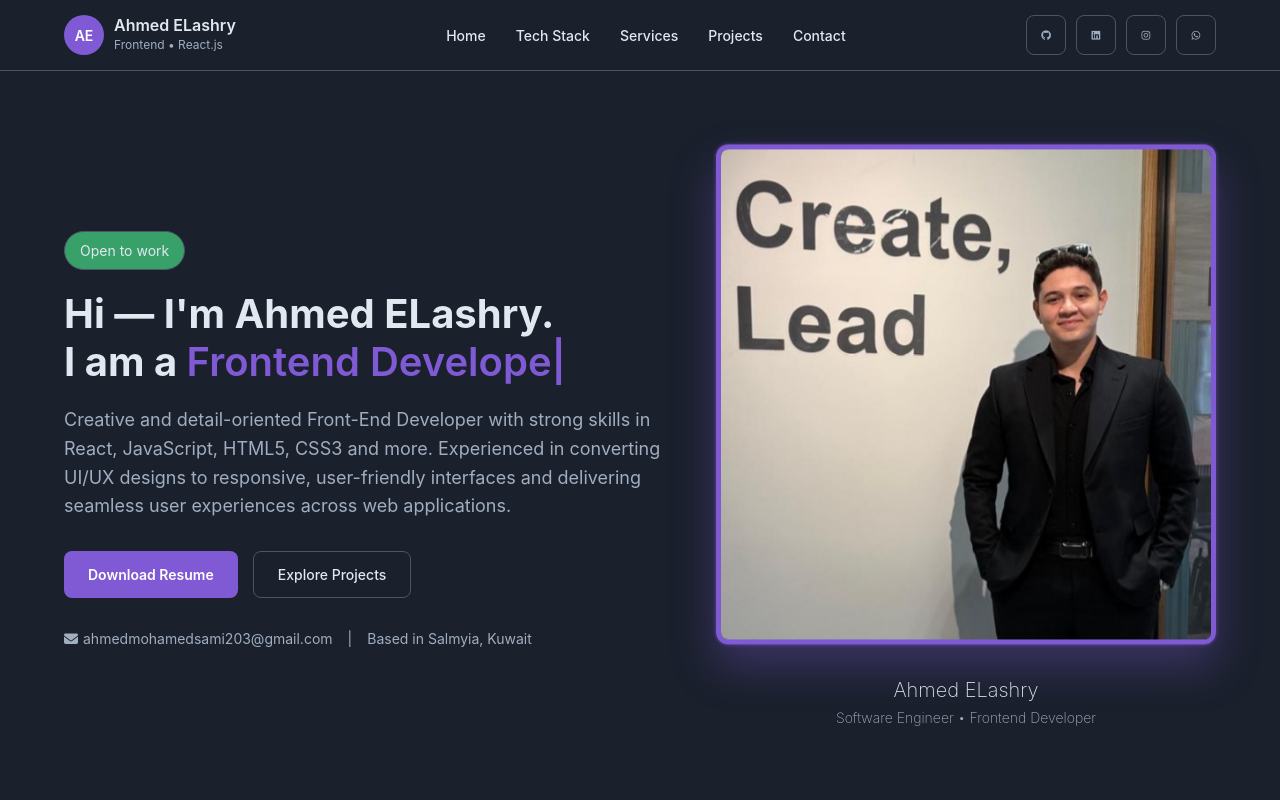
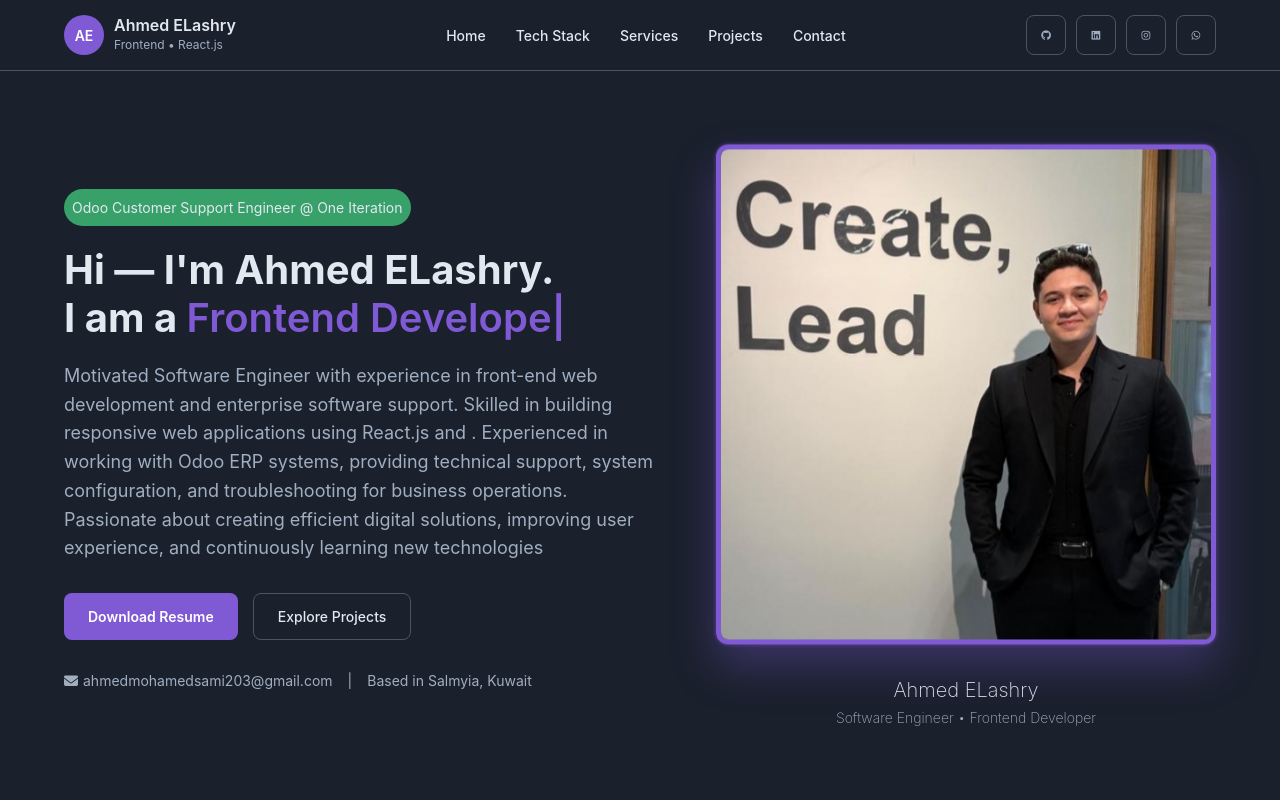
Before and after one commit to AAshry10/Ashry-Portfolio, a React (Create React App) app: page / in a window 1280 px wide. Shown: the top 800 px of the page. Built offline with nearby package versions, Linux system fonts and the light colour scheme.

Commit message:
V . ( One Iteration New Position )

```diff
--- /dev/null
+++ b/src/JSON DB/Experience.json
@@ -0,0 +1,34 @@
+[
+    {
+        "id": 1,
+        "courses" : [
+            {
+                "courseName": "Front-End Development",
+                "institution": "CCIC-Consulting Of Computer & Information Center",
+                "duration": "Jul 2023 - Sep 2023"
+            },
+            {
+                "courseName": "Front-End Development",
+                "institution": "ITI - Information Technology Institute",
+                "duration": "Jul 2024- Sep 2023"
+            },
+            {
+                "courseName": "Front-End Development - ReactJs",
+                "institution": "Udemy - React The Complete Guide",
+                "duration": "Oct 2025 - Jan 2026"
+            }
+        ]
+    },
+    {
+        "id": 2,
+        "positions": [
+            {
+                "title": "Odoo Customer Support Engineer",
+                "company": "One Iteration",
+                "CompanyWebsiteURL": "https://www.one-iteration.com",
+                "duration": "FEB 2026 - Present",
+                "emplymentType": "Internship"
+            }
+        ]
+    }
+]
--- a/src/JSON DB/Services.json
+++ b/src/JSON DB/Services.json
@@ -25,5 +25,19 @@
       "Installed apps integration",
       "Mobile-first approach"
     ]
+  },
+  {
+    "id": 3,
+    "title": "Odoo Implementation",
+    "description": "End-to-end Odoo implementation including system setup, module configuration, and business workflow optimization to help companies manage their operations efficiently.",
+    "background": "linear-gradient(135deg, #875A7B 0%, #875A7B 100%)",
+    "popuplogo": "fa-solid fa-gears",
+    "popupdescription": "Professional Odoo implementation service covering installation, configuration, and customization of Odoo modules to align the system with your business processes and improve operational efficiency.",
+    "popupfeatureslist": [
+      "Odoo system setup and deployment",
+      "Configuration of core modules (Sales, Inventory, Accounting, Manufacturing)",
+      "Business workflow analysis and optimization",
+      "User training and system support"
+    ]
   }
 ]
--- a/src/components/Home/Home.css
+++ b/src/components/Home/Home.css
@@ -55,6 +55,28 @@
     font-size: 1.4rem;
     color: var(--text-color);
     background: var(--success-color);
+}
+
+.current-position-badge {
+    display: inline-flex;
+    align-items: center;
+    gap: 0.8;
+    background-color: var(--success-color);
+    padding: 0.8rem;
+    border-radius: 50px;
+    margin-bottom: 2rem;
+    font-size: 1.4rem;
+    color: var(--text-color);
+}
+
+.current-position-badge a {
+    text-decoration: none;
+    color: var(--text-color);
+    transition: all .1s ease-in-out;
+}
+
+.current-position-badge a:hover {
+    color: var(--accent-color);
 }
 
 .home-content h1{
--- a/src/components/Home/Home.jsx
+++ b/src/components/Home/Home.jsx
@@ -1,4 +1,5 @@
 import React, { useState, useEffect, useMemo } from 'react';
+import Experiences from "../../JSON DB/Experience.json";
 import './Home.css';
 
 const Home = () => {
@@ -6,7 +7,7 @@ const Home = () => {
   const [currentTextIndex, setCurrentTextIndex] = useState(0);
   const [isDeleting, setIsDeleting] = useState(false);
 
-  const texts = useMemo(() => ['Software Engineer', 'Frontend Developer', 'Shopify Developer'], []);
+  const texts = useMemo(() => ['Software Engineer', 'Frontend Developer', 'Shopify Developer', 'Odoo Implementer'], []);
 
   useEffect(() => {
     const typeSpeed = 100;
@@ -43,45 +44,90 @@ const Home = () => {
     // Create a link element
     const link = document.createElement('a');
     // Set the file path - update this path to your actual CV file
-    link.href = '/assets/Ashry-CV.pdf'; // Change this to your actual CV file
-    link.download = 'Ashry-CV.pdf'; // The name for the downloaded file
+    link.href = '/assets/Ashry CV.pdf'; // Change this to your actual CV file
+    link.download = 'Ashry CV.pdf'; // The name for the downloaded file
     document.body.appendChild(link);
     link.click();
     document.body.removeChild(link);
   };
 
+  // Check if there are positions in Experience.json
+  const hasPositions = Experiences.some(exp => exp.positions && exp.positions.length > 0);
+
   return (
     <section className="home" id="home">
       <div className="home-content">
-        <div className="availability-badge">Open to work</div>
-        <h1>Hi — I'm Ahmed ELashry. <br />
+        {!hasPositions && (
+          <div className="availability-badge">Open to work</div>
+        )}
+        {hasPositions && (
+          <div className="current-position-badge">
+            {Experiences[1].positions[0].title} @&nbsp;
+            <a
+              href={Experiences[1].positions[0].CompanyWebsiteURL}
+              target="_blank"
+              rel="noopener noreferrer"
+            >
+              {Experiences[1].positions[0].company}
+            </a>
+          </div>
+        )}
+        <h1>
+          Hi — I'm Ahmed ELashry. <br />
           <span className="multiple-text">
-            I am a <span className="typings-highlight">{displayedText}<span className="cursor">|</span></span>
+            I am a{" "}
+            <span className="typings-highlight">
+              {displayedText}
+              <span className="cursor">|</span>
+            </span>
           </span>
         </h1>
         <p>
-          Creative and detail-oriented Front-End Developer with strong skills in
-          React, JavaScript, HTML5,  CSS3 and more. Experienced in converting
-          UI/UX designs to responsive, user-friendly interfaces and delivering
-          seamless user experiences across web applications.
+          Motivated Software Engineer with experience in front-end web
+          development and enterprise software support. Skilled in building
+          responsive web applications using React.js and . Experienced in
+          working with Odoo ERP systems, providing technical support, system
+          configuration, and troubleshooting for business operations. Passionate
+          about creating efficient digital solutions, improving user experience,
+          and continuously learning new technologies
         </p>
 
         <div className="hero-buttons">
-          <button onClick={handleDownloadCV} className="btn download-resume">Download Resume</button>
-          <a href="#portfolio" className="btn-secondary see-projects">Explore Projects</a>
+          <button onClick={handleDownloadCV} className="btn download-resume">
+            Download Resume
+          </button>
+          <a href="#portfolio" className="btn-secondary see-projects">
+            Explore Projects
+          </a>
         </div>
 
         <div className="mobile-social">
-          <a href="https://github.com/AAshry10" target="_blank" rel="noopener noreferrer">
+          <a
+            href="https://github.com/AAshry10"
+            target="_blank"
+            rel="noopener noreferrer"
+          >
             <i className="fa-brands fa-github"></i>
           </a>
-          <a href="https://www.linkedin.com/in/ahmed-elashry-026a03247/" target="_blank" rel="noopener noreferrer">
+          <a
+            href="https://www.linkedin.com/in/ahmed-elashry-026a03247/"
+            target="_blank"
+            rel="noopener noreferrer"
+          >
             <i className="fa-brands fa-linkedin"></i>
           </a>
-          <a href="https://www.instagram.com/a.ashry.615/" target="_blank" rel="noopener noreferrer">
+          <a
+            href="https://www.instagram.com/a.ashry.615/"
+            target="_blank"
+            rel="noopener noreferrer"
+          >
             <i className="fa-brands fa-instagram"></i>
           </a>
-          <a href='https://wa.me/+96565986338' target="_blank" rel="noopener noreferrer">
+          <a
+            href="https://wa.me/+96565986338"
+            target="_blank"
+            rel="noopener noreferrer"
+          >
             <i className="fa-brands fa-whatsapp"></i>
           </a>
         </div>
@@ -97,7 +143,10 @@ const Home = () => {
       </div>
 
       <div className="home-img">
-        <img src="/assets/Images/Personal/Me Grad - Cropped.jpg" alt="Ahmed ELashry" />
+        <img
+          src="/assets/Images/Personal/Me Grad - Cropped.jpg"
+          alt="Ahmed ELashry"
+        />
         <div className="avatar-info">
           <h3>Ahmed ELashry</h3>
           <p>Software Engineer • Frontend Developer</p>
```
Also changed, not shown: 1 other file (tests, documents, lock files or other folders).
